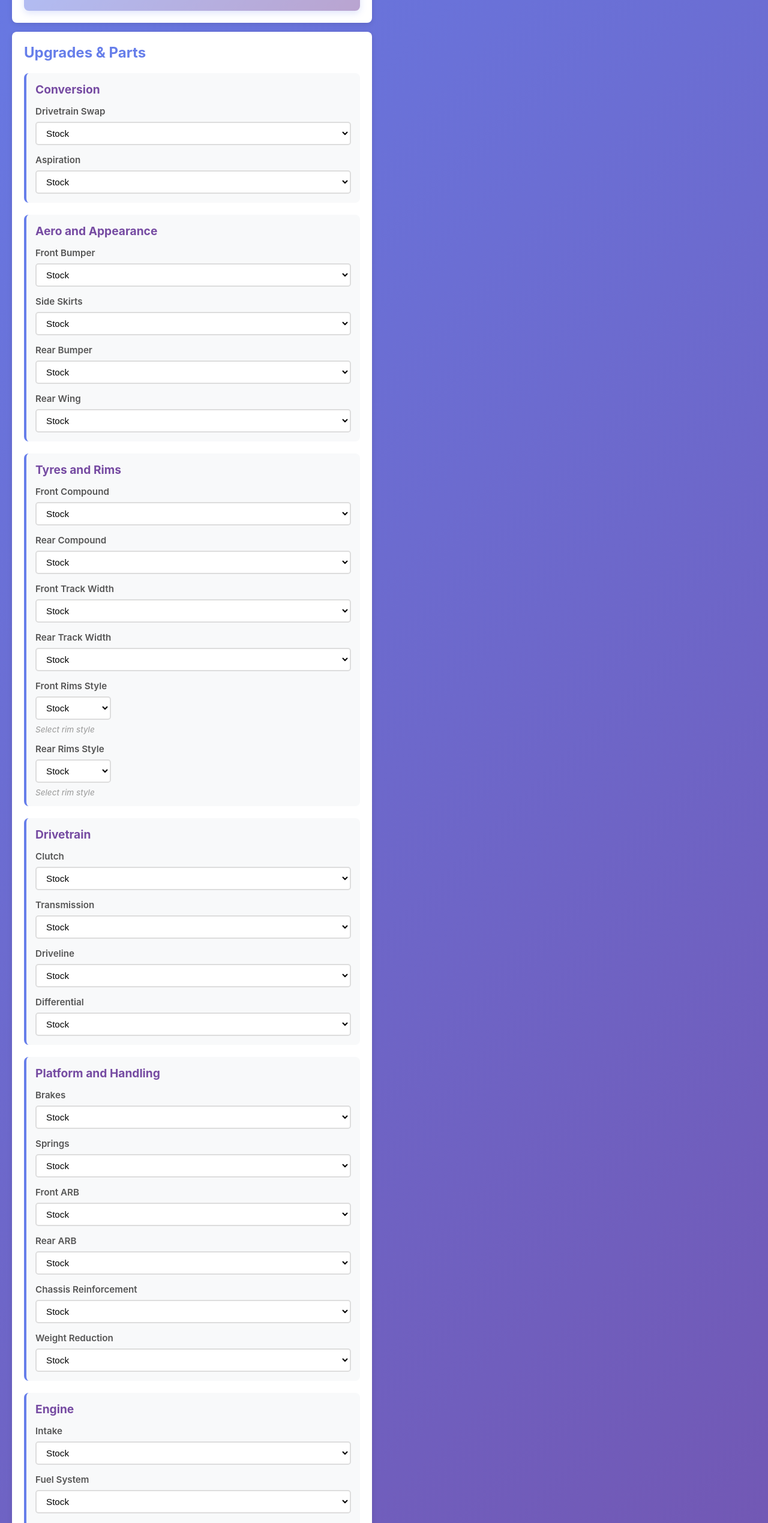
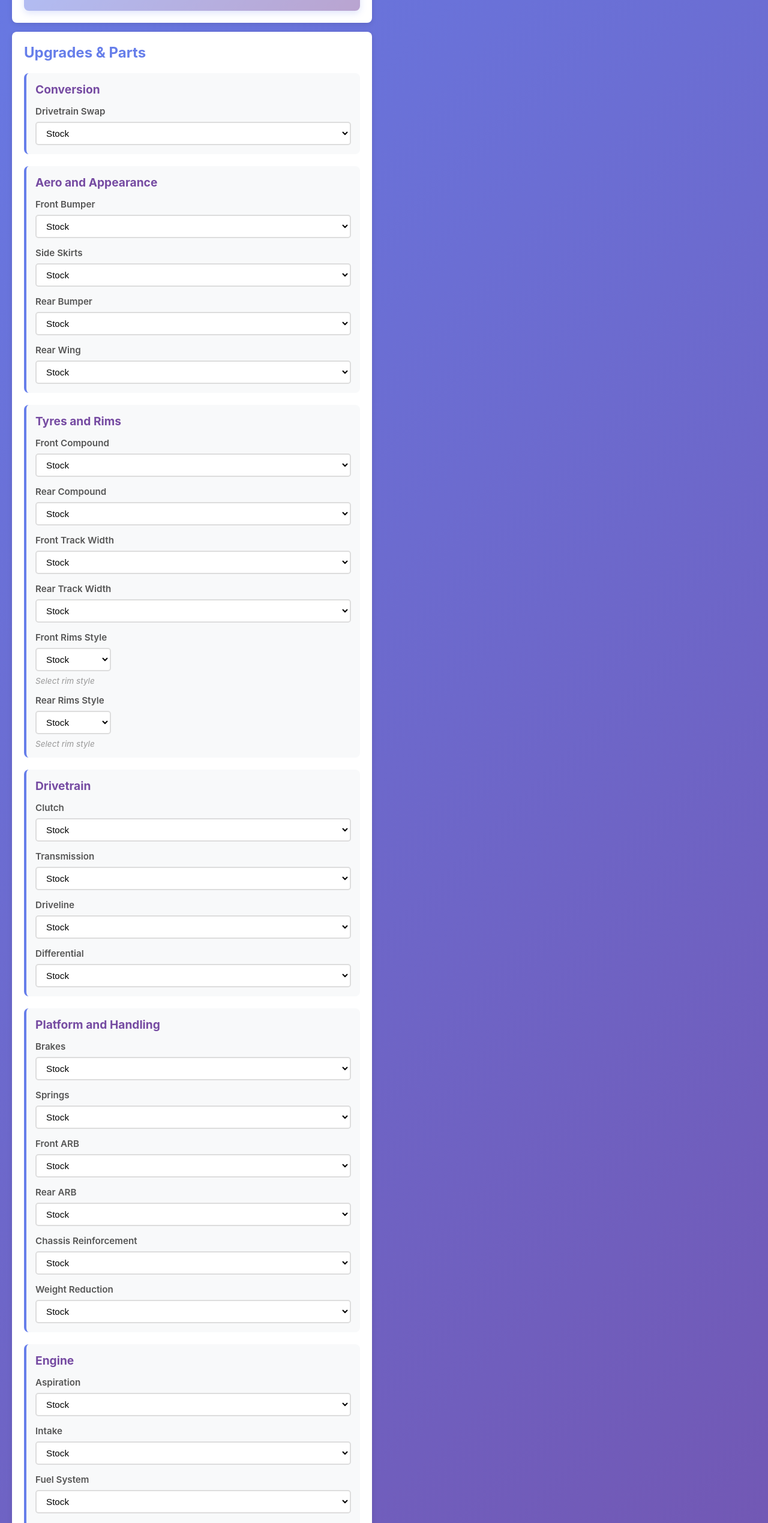
Before and after one commit to Frazmcc/FH5-Tuner, a React (Vite) app: page / in a window 1280 px wide. Shown: the part 689-3228 px from the top of the page at 60% size. Built offline with nearby package versions, Linux system fonts and the light colour scheme.

Commit message:
UI: show Aspiration under Engine

```diff
--- a/src/components/PartsForm.tsx
+++ b/src/components/PartsForm.tsx
@@ -80,7 +80,7 @@ export default function PartsForm({ schema, values, onValueChange, rims }: Parts
       title: 'Conversion',
       sections: ['Conversion'],
       // Engine Swap intentionally omitted for now
-      partOrder: ['Drivetrain Swap', 'Aspiration'],
+      partOrder: ['Drivetrain Swap'],
     },
     {
       key: 'aero',
@@ -117,8 +117,11 @@ export default function PartsForm({ schema, values, onValueChange, rims }: Parts
     {
       key: 'engine',
       title: 'Engine',
-      sections: ['Engine'],
+      // NOTE: Aspiration is defined under Conversion in the schema,
+      // but the UI should present it under Engine.
+      sections: ['Engine', 'Conversion'],
       partOrder: [
+        'Aspiration',
         'Intake',
         'Fuel System',
         'Ignition',
@@ -405,6 +408,12 @@ export default function PartsForm({ schema, values, onValueChange, rims }: Parts
           for (const [partName, partConfig] of Object.entries(secData.parts)) {
             // explicitly omit Engine Swap until data exists
             if (sec === 'Conversion' && partName === 'Engine Swap') continue;
+
+             // UI grouping rules:
+             // - Show Aspiration under Engine (but it lives in Conversion in the schema)
+             if (group.key === 'conversion' && sec === 'Conversion' && partName === 'Aspiration') continue;
+             if (group.key === 'engine' && sec === 'Conversion' && partName !== 'Aspiration') continue;
+
             parts.push([partName, partConfig, sec]);
           }
         }
```
